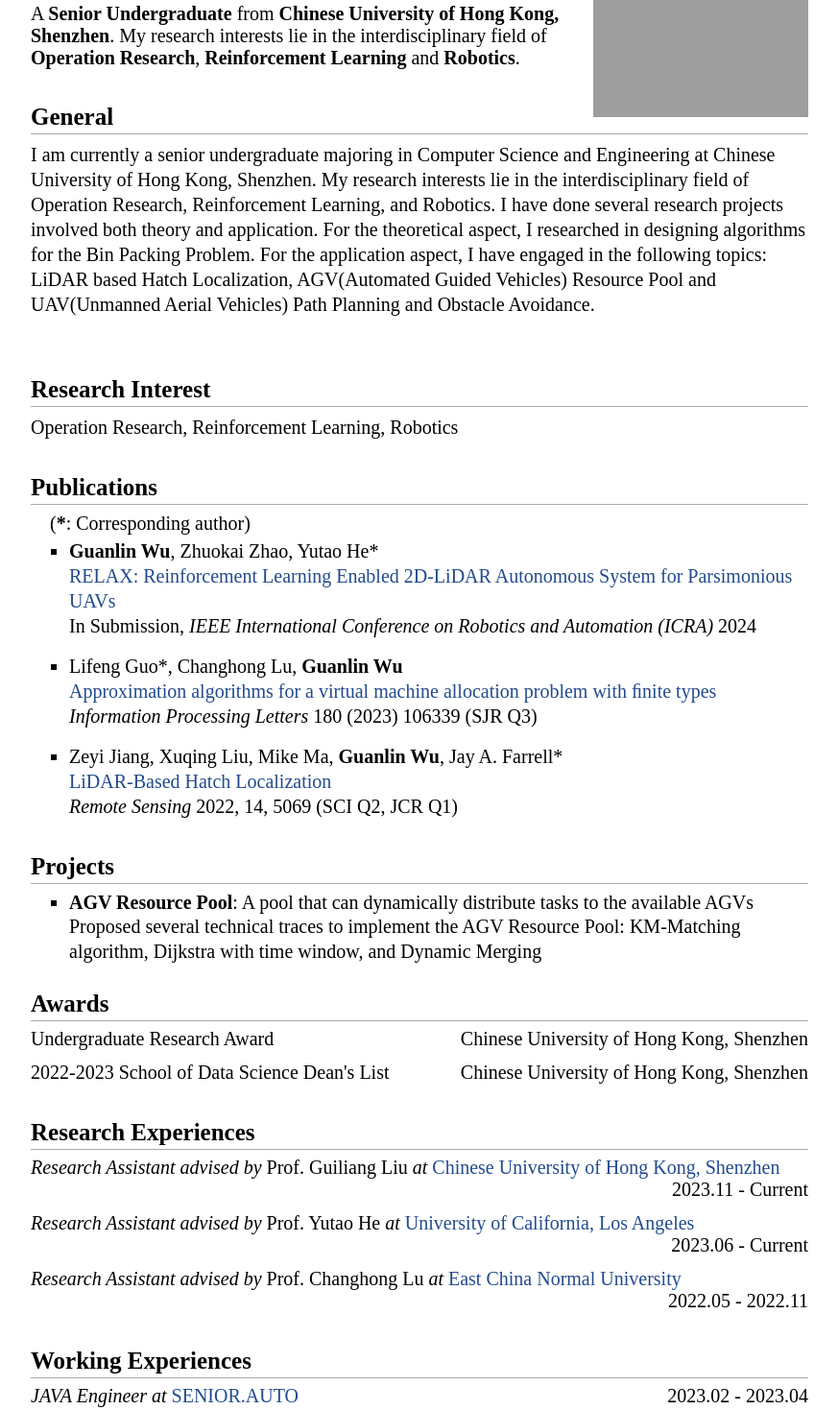
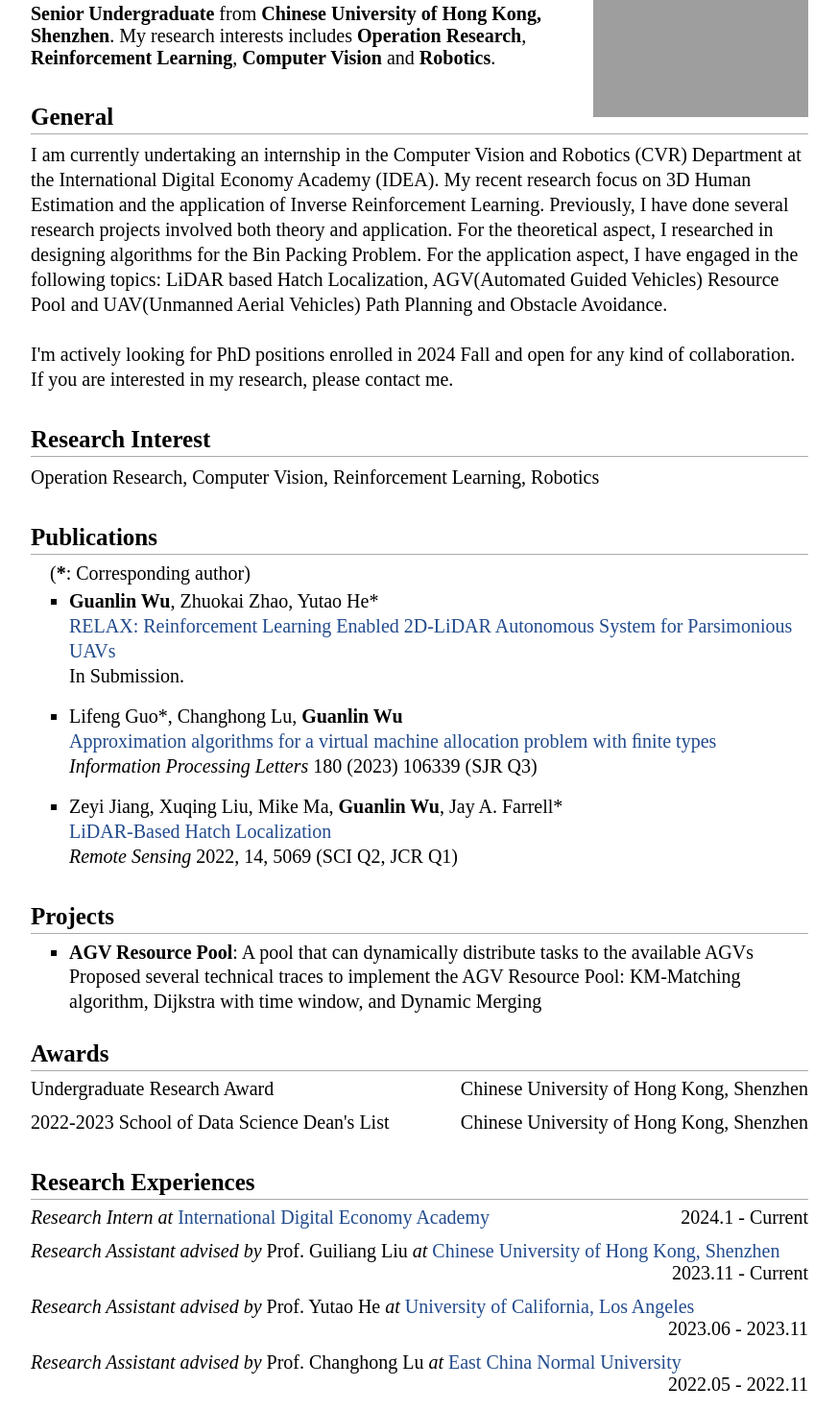
Before and after one commit to GuanlinWU123/guanlinwu123.github.io, a plain HTML site: page index.html in a window 1280 px wide. Shown: the part 304-1773 px from the top of the page at 96% size, without its empty margins (203-1076 px from the left). Drawn offline with nearby package versions, Linux system fonts and the light colour scheme; grey boxes are pictures that could not be loaded.

Commit message:
modified information

```diff
--- a/index.html
+++ b/index.html
@@ -35,23 +35,23 @@
 <!--<a href="http://appsrv.cse.cuhk.edu.hk/~hlbai/CV_Haoli.pdf">[CV]</A>-->
 <p></p>
 
-    A <strong className="text-stone-100">Senior Undergraduate</strong> from <strong className="text-stone-100">Chinese University of Hong Kong, Shenzhen</strong>.
-    My research interests lie in the interdisciplinary field of <strong className="text-stone-100">Operation Research</strong>,
-    <strong className="text-stone-100"> Reinforcement Learning</strong> and <strong className="text-stone-100">Robotics</strong>.
+    <strong className="text-stone-100">Senior Undergraduate</strong> from <strong className="text-stone-100">Chinese University of Hong Kong, Shenzhen</strong>.
+    My research interests includes <strong className="text-stone-100">Operation Research</strong>, <strong className="text-stone-100"> Reinforcement Learning</strong>,
+    <strong className="text-stone-100">Computer Vision</strong> and <strong className="text-stone-100">Robotics</strong>.
 
 <h2>General</h2>
-<p>I am currently a senior undergraduate majoring in Computer Science and Engineering at Chinese University of Hong Kong, Shenzhen.
-    My research interests lie in the interdisciplinary field of Operation Research, Reinforcement Learning,
-    and Robotics. I have done several research projects involved both theory and application. For the theoretical aspect,
-    I researched in designing algorithms for the Bin Packing Problem. For the application aspect, I have engaged in the following topics:
-    LiDAR based Hatch Localization, AGV(Automated Guided Vehicles) Resource Pool and UAV(Unmanned Aerial Vehicles) Path Planning
-    and Obstacle Avoidance.<br>
+<p>I am currently undertaking an internship in the Computer Vision and Robotics (CVR) Department at the International Digital Economy Academy (IDEA). My recent research focus
+    on 3D Human Estimation and the application of Inverse Reinforcement Learning. Previously, I have done several research projects involved both theory and application.
+    For the theoretical aspect, I researched in designing algorithms for the Bin Packing Problem. For the application aspect, I have engaged in the following topics:
+    LiDAR based Hatch Localization, AGV(Automated Guided Vehicles) Resource Pool and UAV(Unmanned Aerial Vehicles) Path Planning and Obstacle Avoidance.<br>
+    <br>
+    I'm actively looking for PhD positions enrolled in 2024 Fall and open for any kind of collaboration. If you are interested in my research, please contact me.
 <br>
 
 <!--<b>[Hiring]</b> I am looking for research/engineering interns with strong machine learning and natural language processing background. Please drop me an email if you are interested. Base: HK or Shenzhen. -->
 
 </p><h2>Research Interest</h2>
-<p>Operation Research, Reinforcement Learning, Robotics</p>
+<p>Operation Research, Computer Vision, Reinforcement Learning, Robotics</p>
 
 
 <!--<h2>News</h2>-->
@@ -121,7 +121,7 @@
     <li>
         <p> <b>Guanlin Wu</b>, Zhuokai Zhao, Yutao He* <br>
             <a href="https://arxiv.org/abs/2309.08095">RELAX: Reinforcement Learning Enabled 2D-LiDAR Autonomous System for Parsimonious UAVs</a><br>
-            In Submission, <i>IEEE International Conference on Robotics and Automation (ICRA)</i> 2024
+            In Submission.
         </p>
     </li>
 </ul>
@@ -411,13 +411,18 @@
 
 <h2>Research Experiences</h2>
     <div style="overflow:hidden;margin-bottom: 0.6em">
+        <div style="float:left;"><i>Research Intern</i> <i>at</i> <a href="https://www.idea.edu.cn">International Digital Economy Academy</a></div>
+        <div style="float:right;">2024.1 - Current </div>
+    </div>
+
+    <div style="overflow:hidden;margin-bottom: 0.6em">
         <div style="float:left;"><i>Research Assistant advised by</i> Prof. Guiliang Liu <i>at</i> <a href="https://www.cuhk.edu.cn/en">Chinese University of Hong Kong, Shenzhen</a></div>
         <div style="float:right;">2023.11 - Current </div>
     </div>
 
     <div style="overflow:hidden;margin-bottom: 0.6em">
         <div style="float:left;"><i>Research Assistant advised by</i> Prof. Yutao He <i>at</i> <a href="https://www.ucla.edu">University of California, Los Angeles</a></div>
-        <div style="float:right;">2023.06 - Current </div>
+        <div style="float:right;">2023.06 - 2023.11 </div>
     </div>
 
     <div style="overflow:hidden;margin-bottom: 0.6em">
@@ -444,7 +449,7 @@
     </div>
 
     <div style="overflow:hidden;margin-bottom: 0.6em">
-        <div style="float:left;"> <strong className="text-stone-100">Frameworks</strong>: PyTorch, CUDA, SpringBoot, Vue</div>
+        <div style="float:left;"> <strong className="text-stone-100">Frameworks</strong>: PyTorch, Conda, CUDA, SpringBoot, Vue</div>
     </div>
 
     <div style="overflow:hidden;margin-bottom: 0.6em">
```
